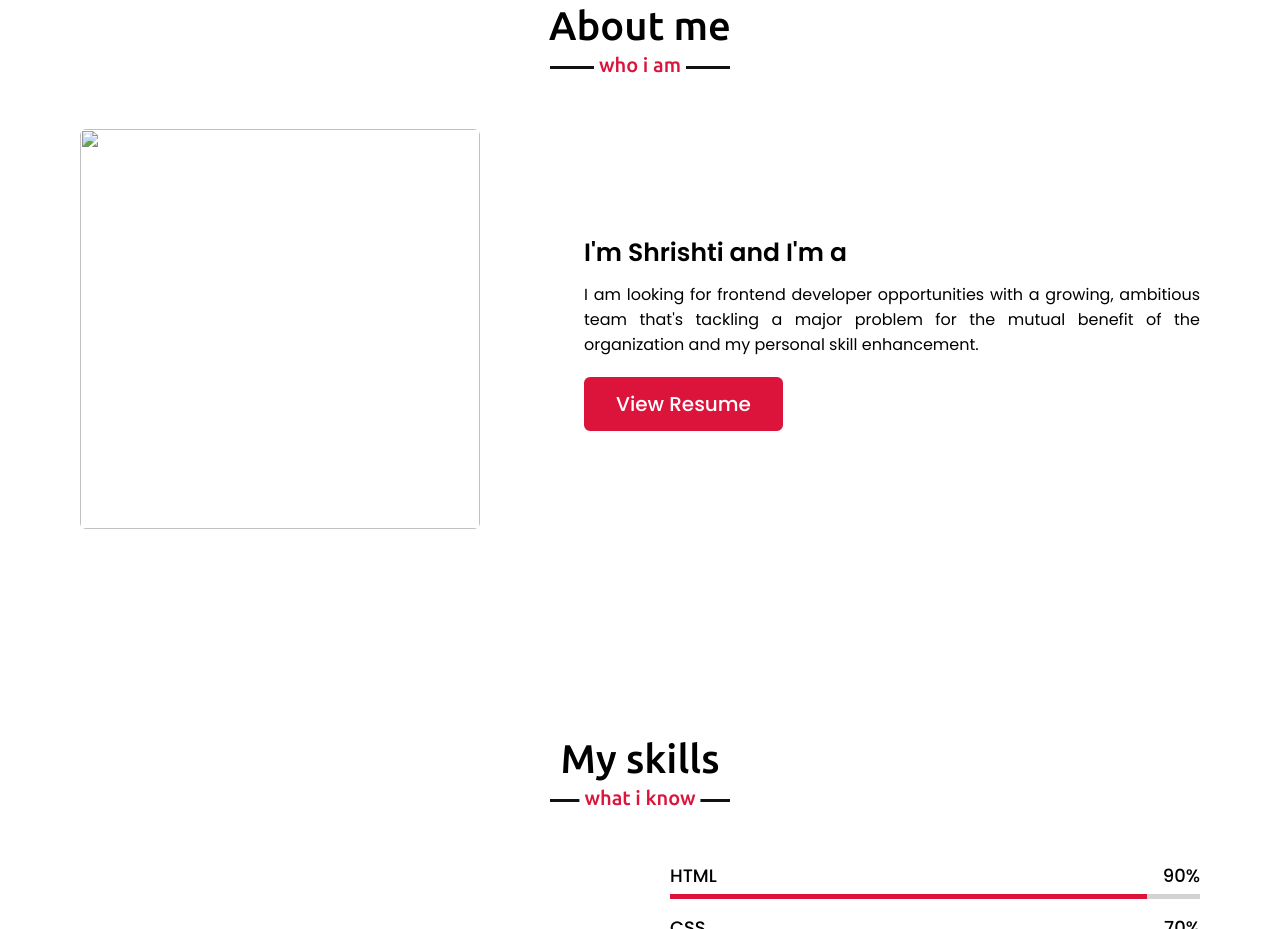
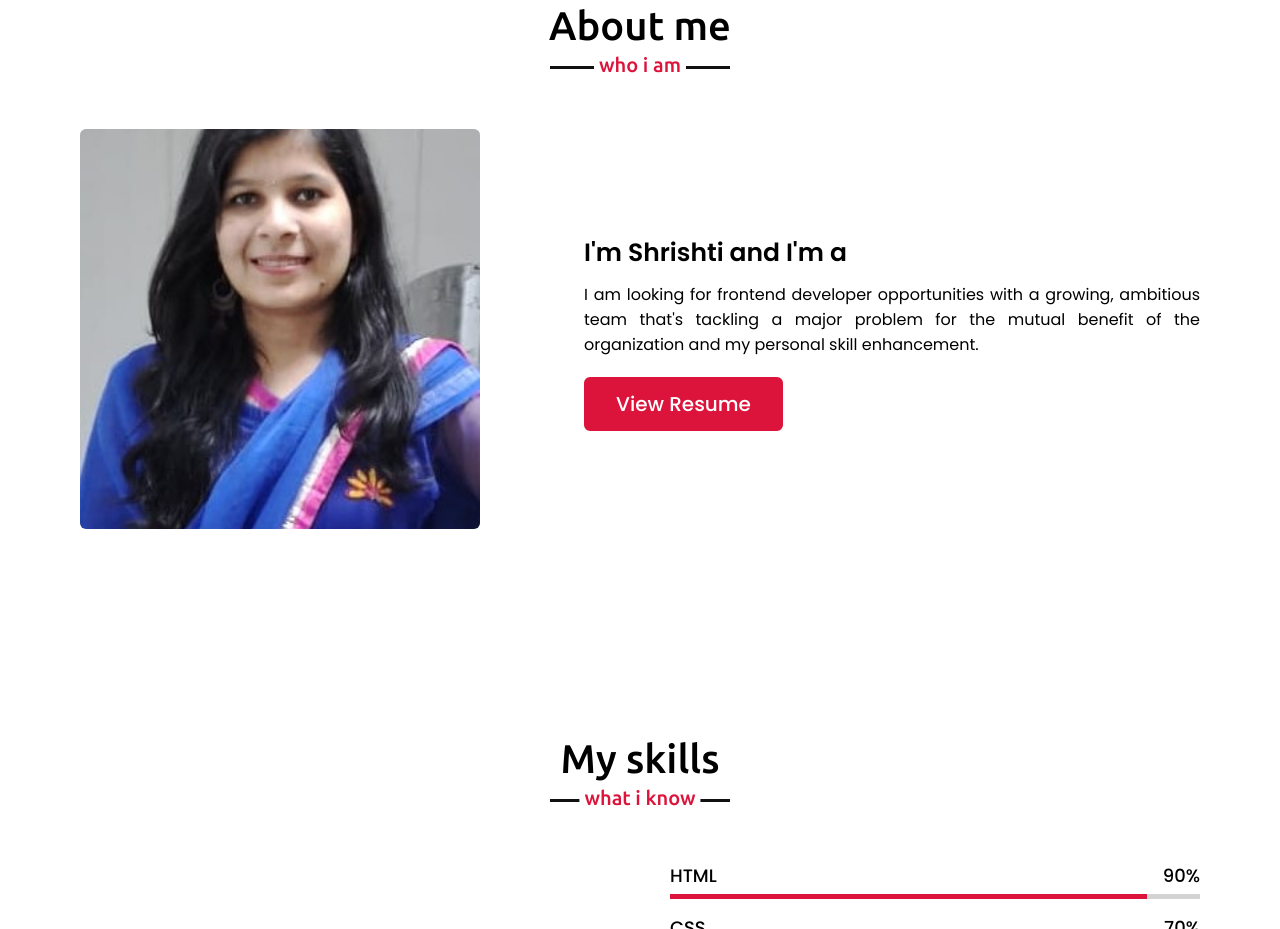
Before and after one commit to shrishti11/Portfolio, a plain HTML site: page index.html in a window 1280 px wide. Shown: the part 897-1826 px from the top of the page. Drawn offline with nearby package versions, Linux system fonts and the light colour scheme; a script that the page names is missing; files whose address does not match are found by name.

Commit message:
updated index.html

```diff
--- a/index.html
+++ b/index.html
@@ -54,7 +54,7 @@
             <h2 class="title">About me</h2>
             <div class="about-content">
                 <div class="column left">
-                    <img src="Image/dp1.jpeg.jpg" alt="">
+                    <img src="dp1.jpeg.jpg" alt="">
                 </div>
                 <div class="column right">
                     <div class="text">I'm Shrishti and I'm a <span class="typing-2"></span></div>
```
